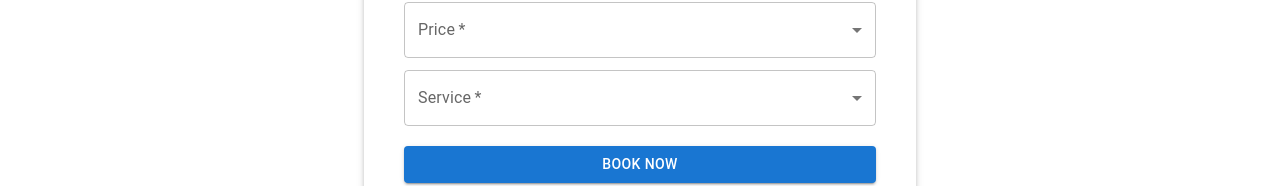
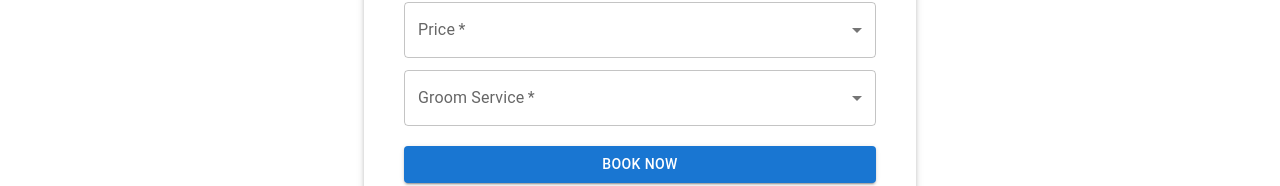
Before and after one commit to Anonimos0703/ccdjmv-repo, a React (Vite) app in the folder frontend/appointment/: page /appointment in a window 1280 px wide. Shown: the part 546-732 px from the top of the page. Built offline with nearby package versions, Linux system fonts and the light colour scheme.

Commit message:
updated naming

```diff
--- a/frontend/appointment/src/Components/appointment.jsx
+++ b/frontend/appointment/src/Components/appointment.jsx
@@ -10,13 +10,13 @@ const AppointmentForm = () => {
     time: '',
     grooming: {
       price: '',
-      groomService: ''
+      groomService: ''  // Changed from service to groomService
     }
   });
 
   const handleChange = (e) => {
     const { name, value } = e.target;
-    if (name === 'price' || name === 'service') {
+    if (name === 'price' || name === 'groomService') {  // Updated condition
       setFormData(prevState => ({
         ...prevState,
         grooming: {
@@ -41,7 +41,7 @@ const AppointmentForm = () => {
       email: formData.email,
       contactNo: formData.contactNo,
       price: formData.grooming.price,
-      service: formData.grooming.groomService,
+      groomService: formData.grooming.groomService,  // Updated to match backend
     };
 
     try {
@@ -64,7 +64,7 @@ const AppointmentForm = () => {
           time: '',
           grooming: {
             price: '',
-            groomService: '',
+            groomService: '',  // Updated here too
           },
         });
       } else {
@@ -138,10 +138,10 @@ const AppointmentForm = () => {
           </TextField>
 
           <TextField
-            label="Service"
+            label="Groom Service"
             select
-            name="service"
-            value={formData.grooming.groomservice}
+            name="groomService"  // Updated name
+            value={formData.grooming.groomService}  // Updated value path
             onChange={handleChange}
             fullWidth
             margin="dense"
```
